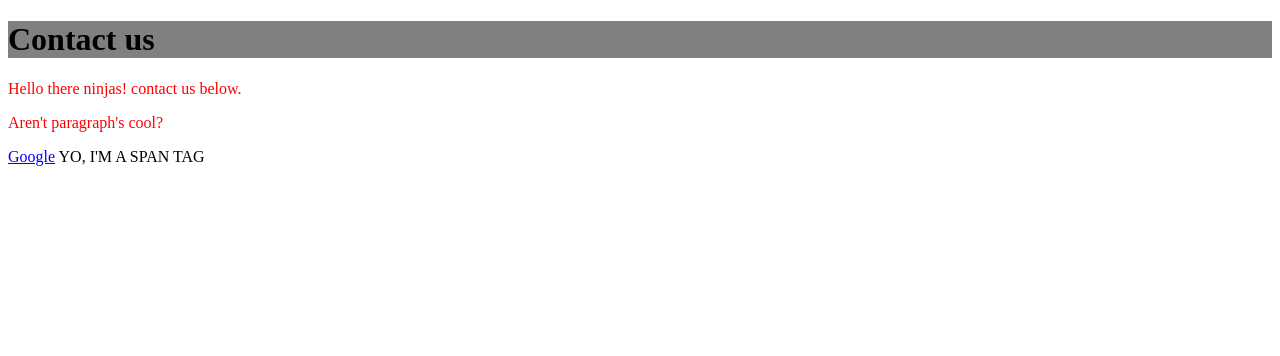
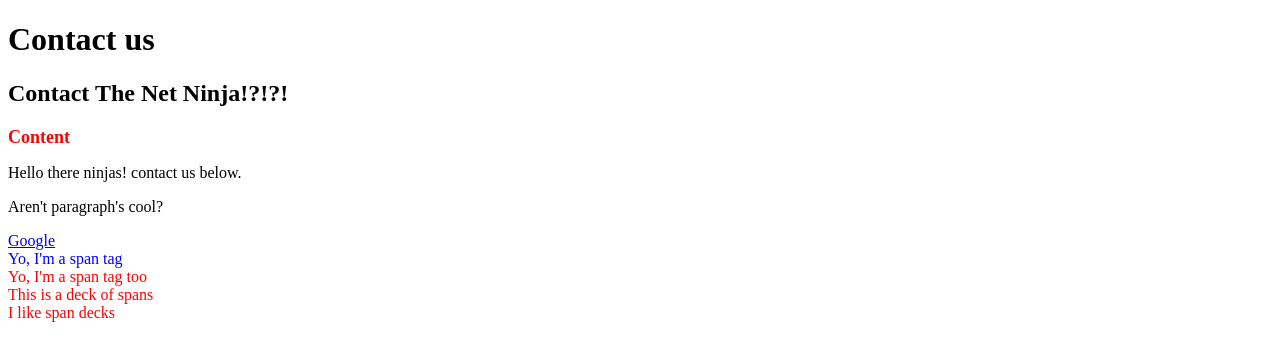
Before and after one commit to konrad-roguszewski/css-tutorials-for-beginners, a plain HTML site: page contact.html in a window 1280 px wide. Drawn offline with Linux system fonts and the light colour scheme.

Commit message:
changed css targeting to ID's and classes

```diff
--- a/contact.html
+++ b/contact.html
@@ -10,7 +10,10 @@
 
         <div id="header">
             <h1>Contact us</h1>
+            <h2>Contact The Net Ninja!?!?!</h2>
         </div>
+
+        <h2 id="content-header">Content</h2>
 
         <p>Hello there ninjas! contact us below.</p>
         <p>Aren't paragraph's cool?</p>
@@ -19,6 +22,9 @@
 
         <span>Yo, I'm a span tag</span>
 
+        <span class="deck">Yo, I'm a span tag too</span>
+        <span class="deck">This is a deck of spans</span>
+        <span class="deck">I like span decks</span>
 
     </body>
 
--- a/css/syntax.css
+++ b/css/syntax.css
@@ -1,24 +1,18 @@
 /* TARGETING ELEMENTS / TAGS */
-
-p{
-    font-size: 12xp;
-    color:red;
+h2{
+    font-size: 24px;
 }
 
-a{
-    text-decoration: underline;
+#content-header{
+    font-size: 18px;
+    color: red;
+}
+
+span{
+    display: block;
     color: blue;
 }
 
-span{
-    text-transform: uppercase;
+.deck{
+    color: red;
 }
-
-h1{
-    font-size: 32px;
-}
-
-div{
-    width: 100%;
-    background-color: grey;
-}
```
